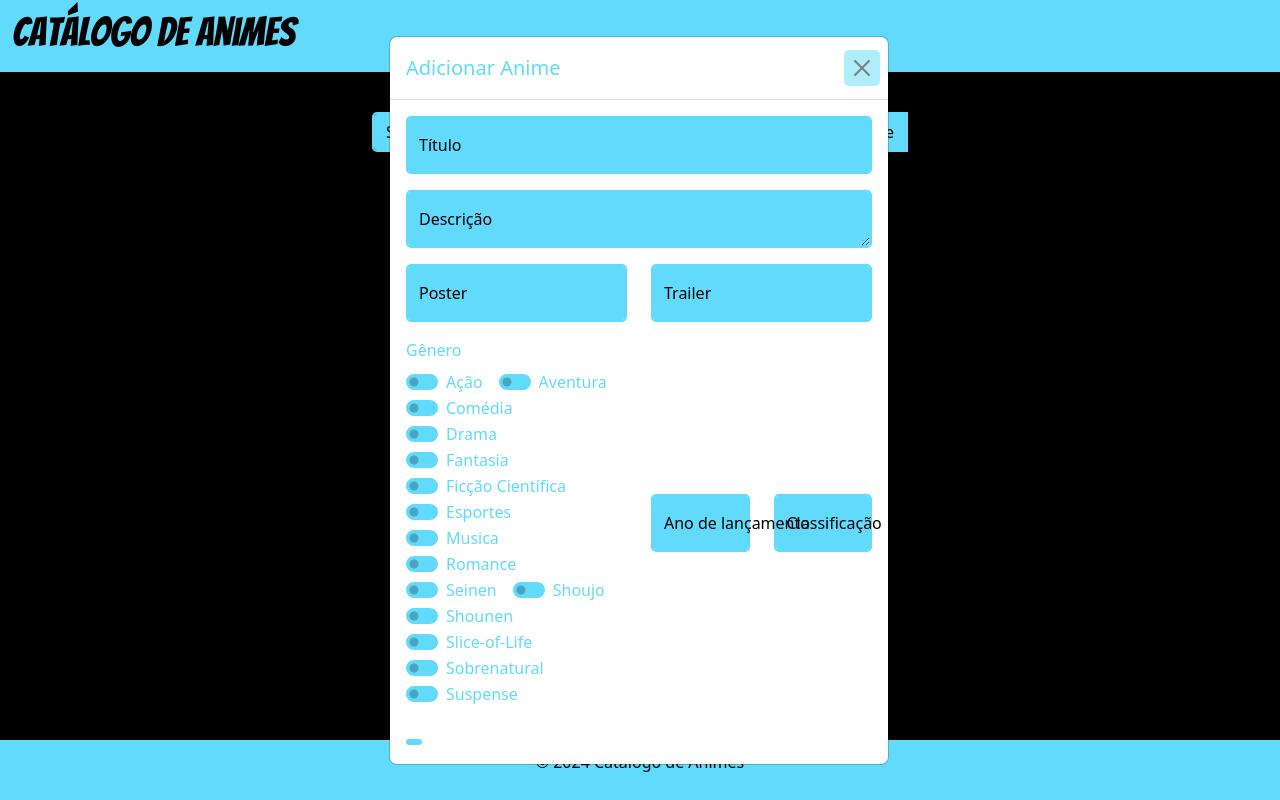
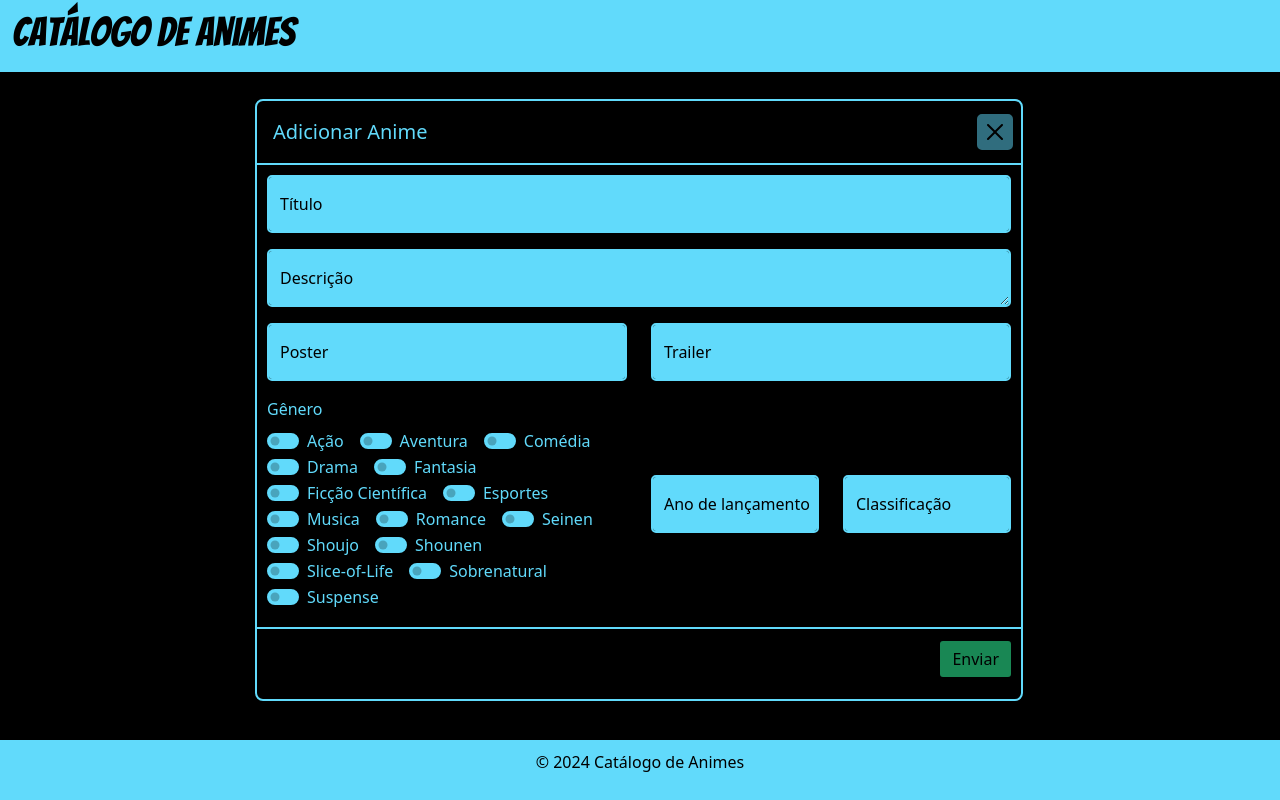
Before and after one commit to Jana-SI/catalogo_animes, a React (Create React App) app: page / in a window 1280 px wide. Both pictures are taken after typing "Sample" into the empty fields and a click on the button "Adicionar Anime". Built offline with nearby package versions, Linux system fonts and the light colour scheme; data requests are answered from the project's data file.

Commit message:
ajusta css

```diff
--- a/src/components/AddAnimeForm/AddAnimeForm.css
+++ b/src/components/AddAnimeForm/AddAnimeForm.css
@@ -30,13 +30,13 @@
 }
 
 .animeForm .btnEnviar .btn {
-  background-color: #198754;
-  color: var(--preto);
-  border: 2px solid var(--preto);
+  background-color: #198754 !important;
+  color: var(--preto) !important;
+  border: 2px solid var(--preto) !important;
 }
 
 .animeForm .btnEnviar .btn:hover {
-  background-color: var(--preto);
+  background-color: var(--preto) !important;
   color: #198754 !important;
-  border: 2px solid #198754;
+  border: 2px solid #198754 !important;
 }
--- a/src/components/AddAnimeForm/AddAnimeForm.js
+++ b/src/components/AddAnimeForm/AddAnimeForm.js
@@ -1,4 +1,4 @@
-import Button from "../Button/Button";
+import Button from "../Button/Button.js";
 import Input from "../Input/Input";
 import "./AddAnimeForm.css";
 import { useState, useEffect } from "react";
@@ -263,8 +263,10 @@ const AddAnimeForm = ({ getAnimes, fecharModal }) => {
               </div>
             </div>
           </div>
-          <div className="col-12">
-            <Button type="submit" text="Adicionar" />
+          <div className="col-12 text-end btnEnviar">
+            <Button className="btn" type="submit">
+              Enviar
+            </Button>
           </div>
         </div>
       </form>
--- a/src/components/AnimeDetalhes/AnimeDetalhes.css
+++ b/src/components/AnimeDetalhes/AnimeDetalhes.css
@@ -1,53 +1,53 @@
-.animdeDetalhes .modal-dialog{
+.animeDetalhes .modal-dialog{
     max-width: 60%;
     width: auto;
 }
 
-.animdeDetalhes .modal-content{
+.animeDetalhes .modal-content{
     max-height: 80vh;
     overflow-y: auto;
     background-color: var(--preto);
     border: 2px solid var(--azul);
 }
 
-.animdeDetalhes .modal-header{
+.animeDetalhes .modal-header{
     border-bottom: 2px solid var(--azul);
 }
 
-.animdeDetalhes .modal-header{
+.animeDetalhes .modal-header{
     color: var(--azul);
 }
 
-.animdeDetalhes .modal-body{
+.animeDetalhes .modal-body{
     padding: 10px;
 }
 
-.animdeDetalhes .card-body{
+.animeDetalhes .card-body{
     padding-top: 10px;
     text-align: justify;
 }
 
-.animdeDetalhes .list-group-item{
+.animeDetalhes .list-group-item{
     display: flex;
     flex-wrap: wrap;
     border-bottom: 2px solid var(--preto);
 }
 
-.animdeDetalhes .genero{
+.animeDetalhes .genero{
     margin-right: 8px;
     margin-bottom: 8px;
     padding: 10px;
     border: 2px solid var(--preto);
 }
 
-.animdeDetalhes .player{
+.animeDetalhes .player{
     display: flex;
   justify-content: center;
   align-items: center;
   border-radius: 5px;
 }
 
-.animdeDetalhes .card, .list-group-item{
+.animeDetalhes .card, .list-group-item{
     background-color: var(--azul);
     color: var(--preto);
 }
--- a/src/components/Header/Header.js
+++ b/src/components/Header/Header.js
@@ -1,6 +1,6 @@
 import "./Header.css";
 
-{/* Define o elemento header fluid */}
+/* Define o elemento header fluid */
 const Header = () => {
   return (
     <header className="cabecalho">
```
